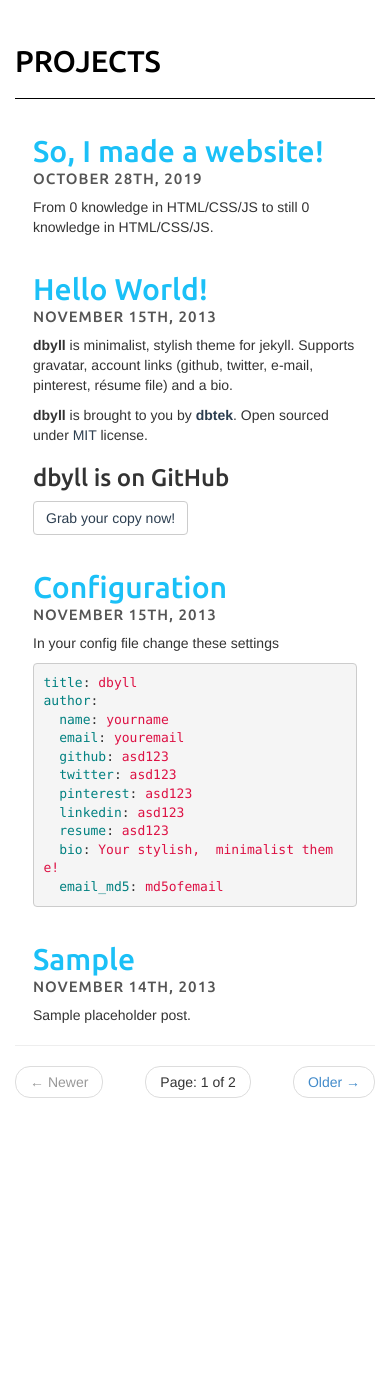
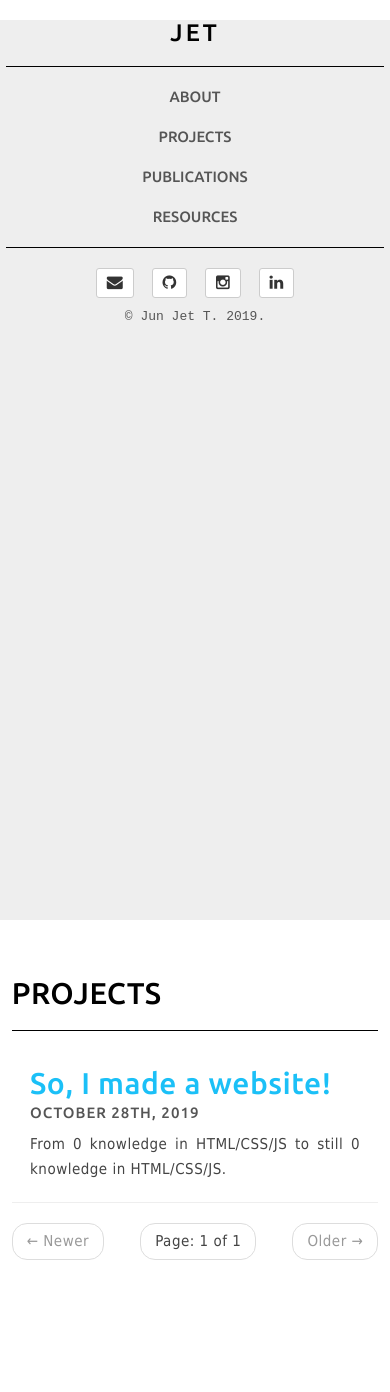
Before and after one commit to jjshoots/jet.io, a Jekyll site: the page built from projects/index.html, in a window 390 px wide. Built offline with Jekyll 4.4.1, drawn with Linux system fonts in a browser that asks for light colours; the list of posts is cut into pages by our own code; before the commit the page ends 1198 px from its top, so only the background shows below that.

Commit message:
added some support for mobile

```diff
--- a/_config_dev.yml
+++ b/_config_dev.yml
@@ -13,7 +13,7 @@ defaults:
       path: "" # empty string for all files
     values:
       title: Don't Need Wings to Fly
-      tagline: Willpower is all you need
+      tagline: just add faith, trust, and pixie dust
 
 author:
   name: Jun Jet T.
--- a/_includes/default.html
+++ b/_includes/default.html
@@ -27,11 +27,11 @@
 </head>
 
 <body>
-	<div class="col-sm-2 sidebar hidden-xs")>
+	<div class="sidebar">
 		{% include sidebar.html %}
 	</div>
 
-	<div class="col-sm-7 col-sm-offset-3" id="content-default">
+	<div class="mainbar">
 		{{ content }}
 	</div>
 
--- a/_includes/sidebar.html
+++ b/_includes/sidebar.html
@@ -2,7 +2,7 @@
 
 <header class="sidebar-header">
 	<a href="{{ site.BASE_PATH }}/">
-		<img src="https://scontent.fkul4-2.fna.fbcdn.net/v/t1.0-9/56907895_2134821873234094_2366786701063356416_n.jpg?_nc_cat=104&_nc_oc=AQkFuHD3qj1LuoAoYxrvzryX5hdc2y9unJdfIGJ9k1x49AcUErkCCCdUzESk6NVqM7VVQDjfoB7In5GDv-a2Xjf1&_nc_ht=scontent.fkul4-2.fna&oh=76167cfc1d1806b30dd59f2acd309897&oe=5E58275A" id="profile-image"/>
+		<img src="https://scontent.fkul4-2.fna.fbcdn.net/v/t1.0-9/56907895_2134821873234094_2366786701063356416_n.jpg?_nc_cat=104&_nc_oc=AQkFuHD3qj1LuoAoYxrvzryX5hdc2y9unJdfIGJ9k1x49AcUErkCCCdUzESk6NVqM7VVQDjfoB7In5GDv-a2Xjf1&_nc_ht=scontent.fkul4-2.fna&oh=76167cfc1d1806b30dd59f2acd309897&oe=5E58275A" class="to-disappear" id="profile-image"/>
 	</a>
 
 	<h3 class="sidebar-title">
@@ -10,7 +10,7 @@
     </h3>
 
     {% if site.author.bio %}
-	<div class="sidebar-bio">
+	<div class="sidebar-bio to-disappear">
 		{{ site.author.bio }}
 	</div>
 	{% endif %}
@@ -18,13 +18,13 @@
 	<div class="line-sep"></div>
 
 	<div class="sidebar-nav">
-		<a href="{{ site.BASE_PATH }}/about/">-ABOUT-</a>
+		<a href="{{ site.BASE_PATH }}/about/">ABOUT</a>
 		<br>
-		<a href="{{ site.BASE_PATH }}/projects/">-PROJECTS-</a>
+		<a href="{{ site.BASE_PATH }}/projects/">PROJECTS</a>
 		<br>
-		<a href="{{ site.BASE_PATH }}/publications/">-PUBLICATIONS-</a>
+		<a href="{{ site.BASE_PATH }}/publications/">PUBLICATIONS</a>
 		<br>
-		<a href="{{ site.BASE_PATH }}/resources/">-RESOURCES-</a>
+		<a href="{{ site.BASE_PATH }}/resources/">RESOURCES</a>
 	</div>
 
 	<div class="line-sep"></div>
@@ -32,8 +32,8 @@
 
 
 <footer class="sidebar-footer">
-	<br><br><br><br>
-	<div class="contact-me-line">
+	<div class="to-disappear"><br><br><br><br></div>
+	<div class="contact-me-line to-disappear">
 		<span>contact me</span>
 	</div>
 
--- a/_posts/2013-11-15-configuration.md
+++ /dev/null
@@ -1,23 +0,0 @@
----
-layout: post
-title: Configuration
-categories: [general, setup, demo]
-tags: [demo, dbyll, dbtek, setup]
-fullview: true
----
-
-In your config file change these settings
-
-{% highlight yaml %}
-title: dbyll
-author:
-  name: yourname
-  email: youremail
-  github: asd123
-  twitter: asd123
-  pinterest: asd123
-  linkedin: asd123
-  resume: asd123
-  bio: Your stylish,  minimalist theme!
-  email_md5: md5ofemail
-{% endhighlight %}
--- a/_posts/2013-11-15-hello-world.md
+++ /dev/null
@@ -1,16 +0,0 @@
----
-layout: post
-title: Hello World!
-categories: [general, setup, demo]
-tags: [demo, dbyll, dbtek, setup]
-fullview: true
-comments: true
----
-
-**dbyll** is minimalist, stylish theme for jekyll. Supports gravatar, account links (github, twitter, e-mail, pinterest, résume file) and a bio.
-
-**dbyll** is brought to you by **[dbtek](http://ismaildemirbilek.com)**. Open sourced under [MIT](http://opensource.org/licenses/MIT) license.
-
-### dbyll is on GitHub
-
-<a class="btn btn-default" href="https://github.com/dbtek/dbyll">Grab your copy now!</a>
--- a/assets/css/main.css
+++ b/assets/css/main.css
@@ -1,4 +1,8 @@
 @import url(//fonts.googleapis.com/css?family=Ubuntu:500&subset=latin,latin-ext);
+
+body {
+	background: #fff;
+}
 
 
 .line-sep {
@@ -19,11 +23,10 @@
 
 .sidebar {
 	position: fixed;
-	top: 0px;
-	padding-top: 3%;
+	padding: 1.5%;
 	background-color: #eeeeee;
 	color: #fff;
-	width: 13%;
+	width: 14%;
 }
 
 #profile-image {
@@ -45,6 +48,10 @@
 	text-decoration: none;
 	text-transform: uppercase;
 	color: #000;
+}
+
+.sidebar-title a:hover {
+	color: #e93e30;
 }
 
 .sidebar-bio {
@@ -82,7 +89,6 @@
 	text-align: center;
 	margin: auto;
 	margin-bottom: 0px;
-	position: bottom;
 	color: #555;
 }
 
@@ -171,7 +177,7 @@ article.home h4,
 article.home h5,
 article.home h6 {
 	font-family: 'Ubuntu', sans-serif;
-	color: #;
+	color: #2c3e50;
 }
 
 article.home h2 {
@@ -201,3 +207,62 @@ article.home h4 a:hover {
 	margin-bottom: 0.5em;
 	color: #555;
 }
+
+/* MAINBAR STUFF */
+.mainbar{
+	padding: 3%;
+	margin-left: 14%;
+	color: #444;
+	font-family: Tahoma, Verdana, Segoe, sans-serif;
+	font-size: 15px;
+	font-style: normal;
+	font-variant: normal;
+	font-weight: 400;
+	line-height: 25px;
+	text-align: justify;
+	letter-spacing: 0.5px;
+	position: relative;
+}
+
+.mainbar a {
+	color: #0b80a7;
+}
+
+.mainbar a:hover {
+	color: #e93e30;
+}
+
+.mainbar a:visited {
+	color: #399BBC;
+}
+
+
+
+@media screen and (max-width: 900px) {
+	.sidebar {
+		width: 100%;
+		padding-top: 0%;
+		position: relative;
+	}
+
+	.to-disappear {
+		display: none;
+	}
+
+	.sidebar-nav, .sidebar-nav a {
+		font-family: Ubuntu, "Courier New", monospace;
+		font-size: 15px;
+		text-align: center;
+		text-decoration: none;
+		color: #555555;
+	}
+
+	.sidebar-footer {
+		width: 100%;
+		text-align: center;
+	}
+
+	.mainbar{
+		margin-left: 0%;
+	}
+}
```
Also changed, not shown: _posts/2013-11-14-sample-2.md (deleted, +0 -11 lines), _posts/2013-11-14-sample.md (deleted, +0 -17 lines), 8 other files.
